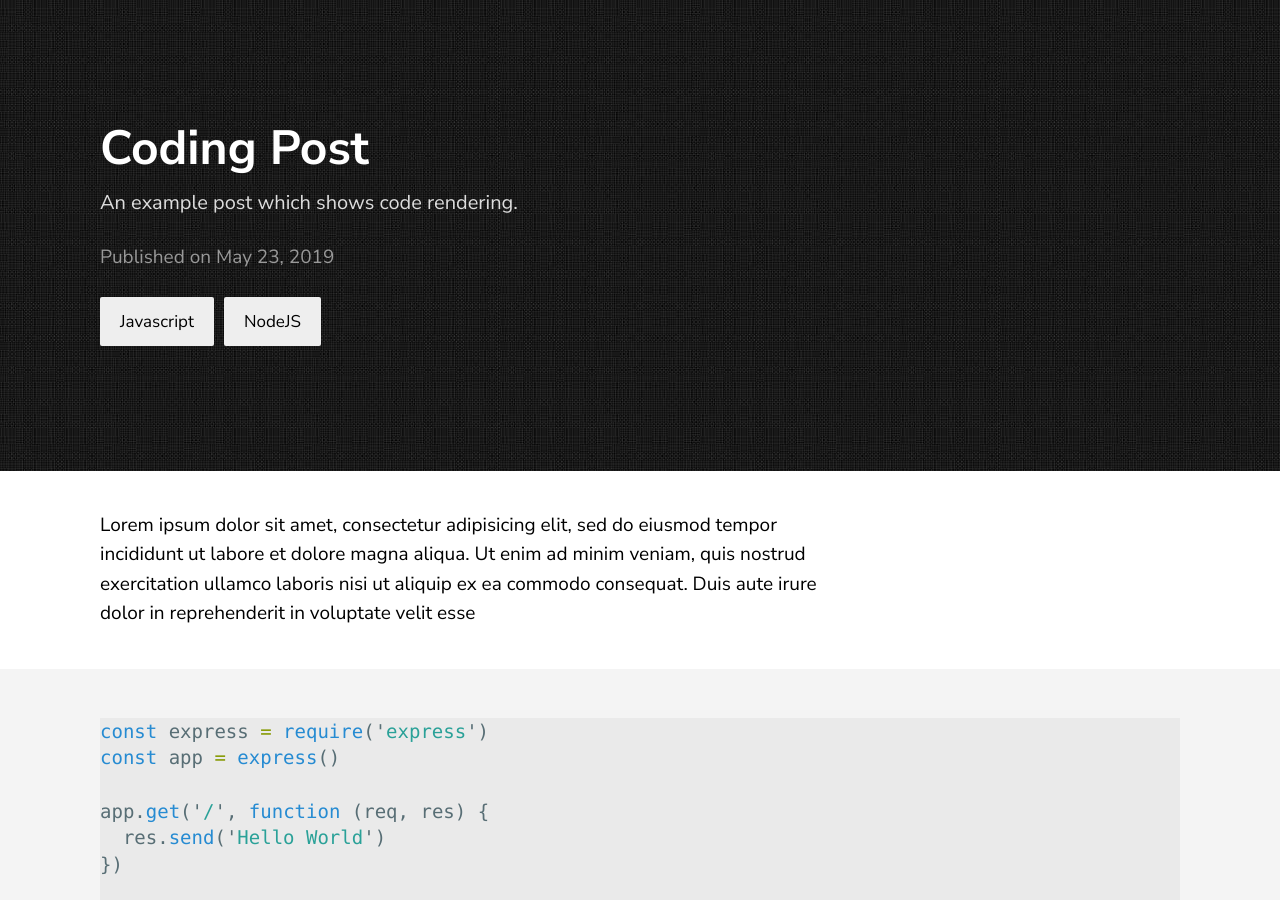
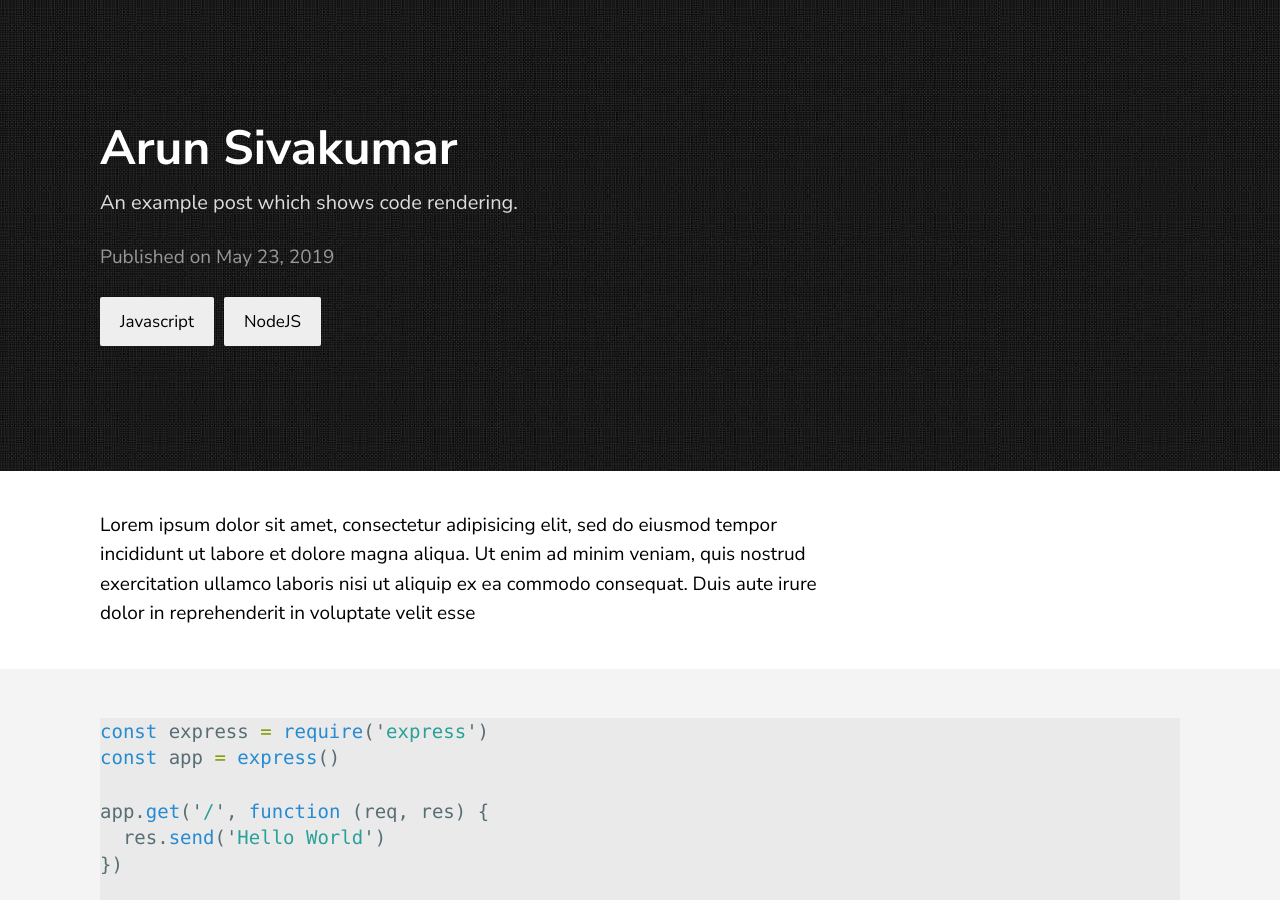
Before and after one commit to arunsivakumar/arunsivakumar.github.io, a Jekyll site: the page built from _posts/2019-06-30-coding-post.markdown, in a window 1280 px wide and 900 px high. Built offline with Jekyll 4.4.1, drawn with Linux system fonts in a browser that asks for light colours.

Commit message:
Update 2019-06-30-coding-post.markdown

```diff
--- a/_posts/2019-06-30-coding-post.markdown
+++ b/_posts/2019-06-30-coding-post.markdown
@@ -1,6 +1,6 @@
 ---
 layout: post
-title:  "Coding Post"
+title:  "Arun Sivakumar"
 description: An example post which shows code rendering.
 date:   2019-05-23 21:03:36 +0530
 categories: Javascript NodeJS
```
